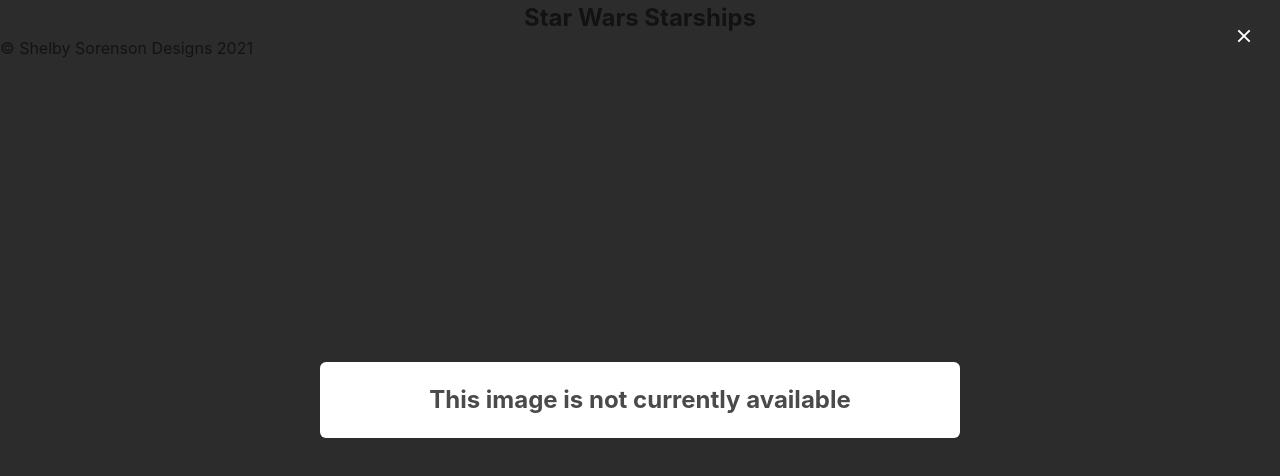
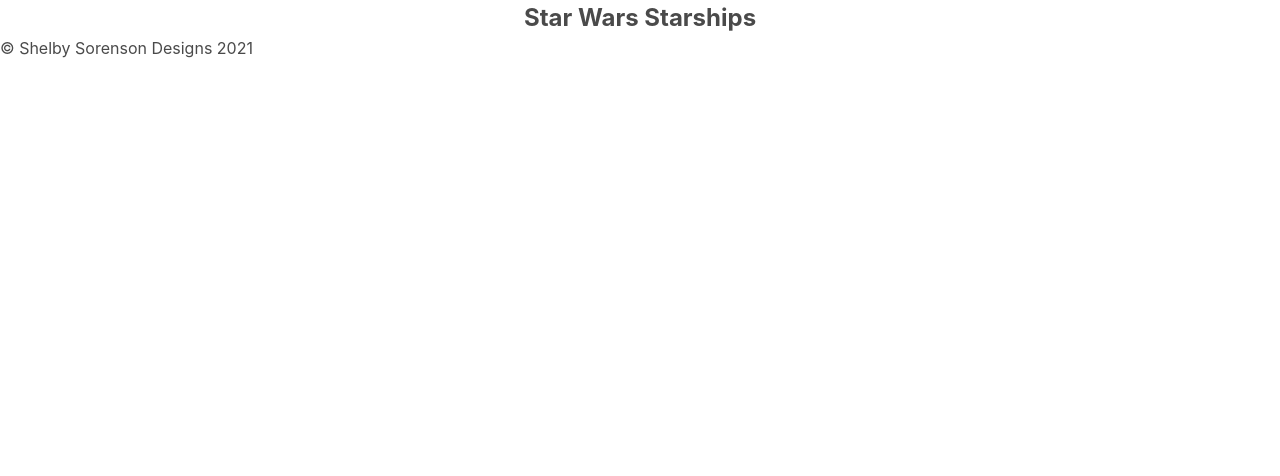
Before and after one commit to shelbysorenson/PersonalPortfolio-1600-001, a plain HTML site: page starships/starshipsindex.html in a window 1280 px wide. Drawn offline with nearby package versions, Linux system fonts and the light colour scheme.

Commit message:
took off "is-active" on line 21

```diff
--- a/starships/starshipsindex.html
+++ b/starships/starshipsindex.html
@@ -18,7 +18,7 @@
         </nav>
         <div class="shipView"></div>
     </main>
-    <div class="modal is-active">
+    <div class="modal">
         <div class="modal-background"></div>
         <div class="modal-content">
           <h1 class="box">This image is not currently available</h1>
```
